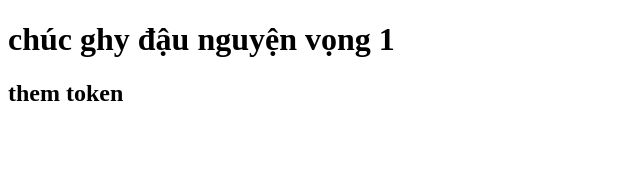
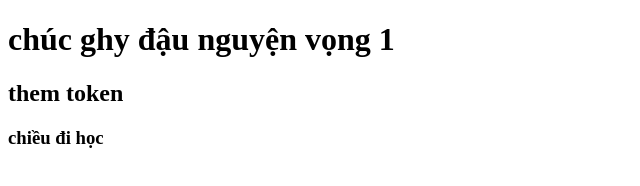
Before and after one commit to QuangLee-45/duanfirst, a plain HTML site: page index.html in a window 1280 px wide. Shown: the whole page, without its empty margins (0-640 px from the left). Drawn offline with Linux system fonts and the light colour scheme.

Commit message:
sử lần 3

```diff
--- a/index.html
+++ b/index.html
@@ -8,5 +8,6 @@
   <body>
     <h1>chúc ghy đậu nguyện vọng 1</h1>
     <h2>them token</h2>
+    <h3>chiều đi học</h3>
   </body>
 </html>
```
